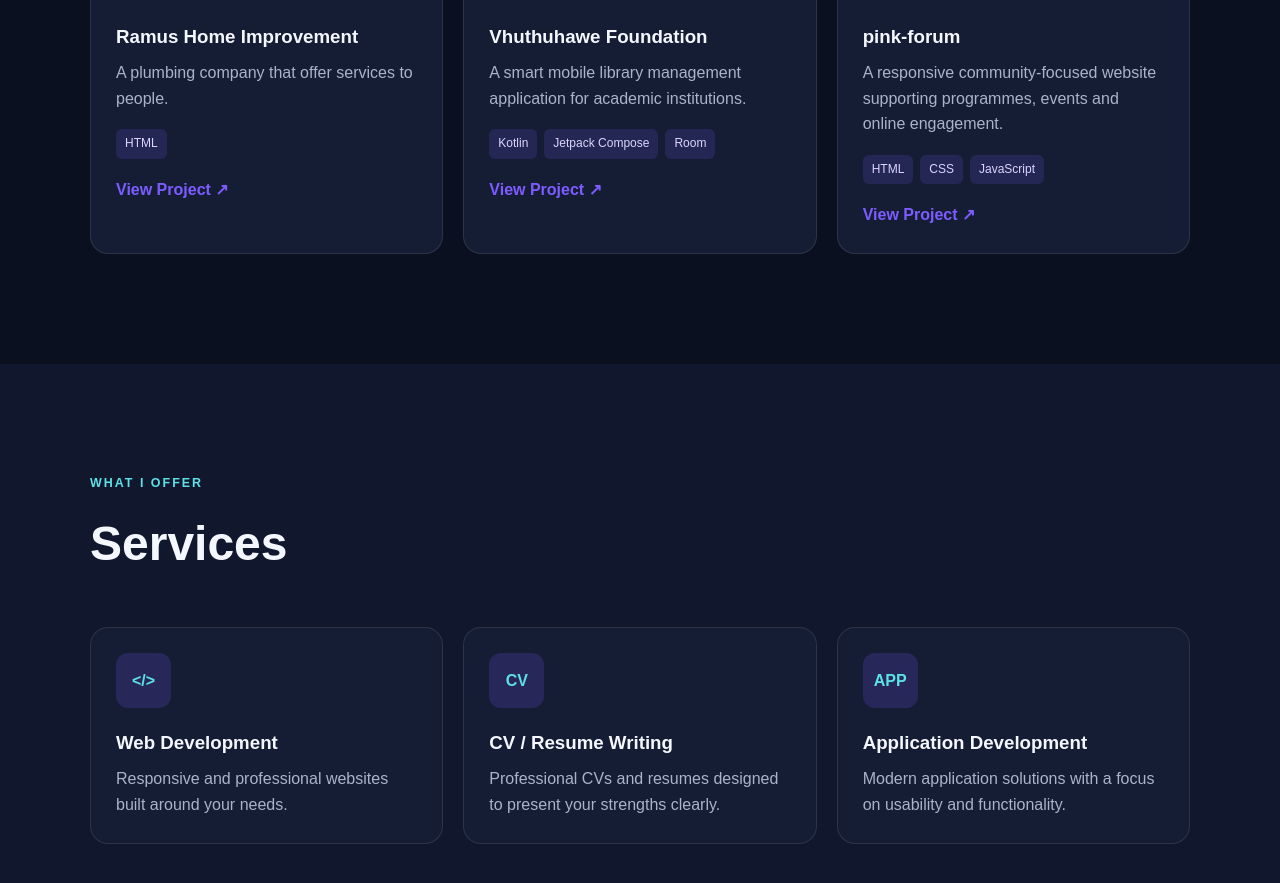
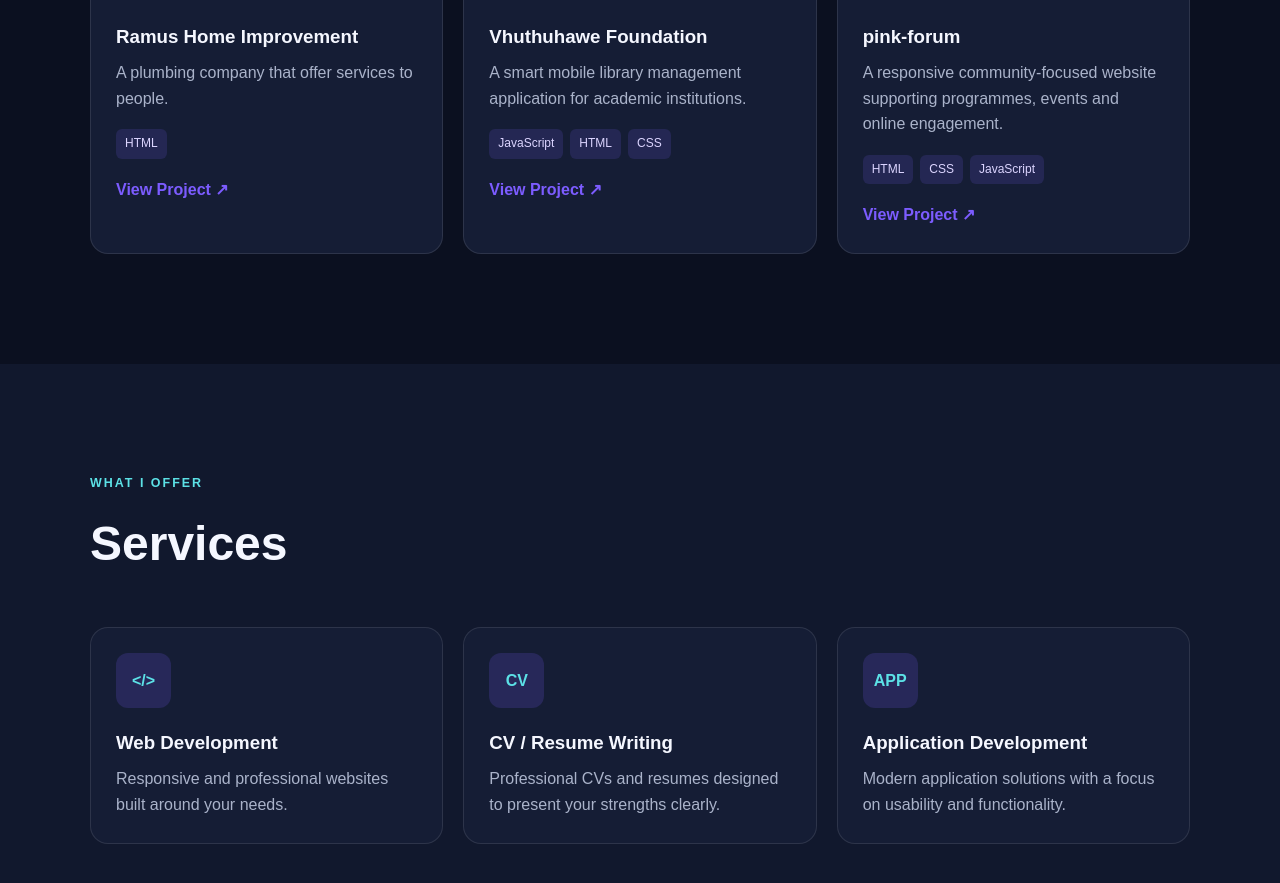
Before and after one commit to Vhuyie/Kinglee_portfolio, a plain HTML site: page index.html in a window 1280 px wide. Shown: the part 2688-3571 px from the top of the page. Drawn offline with Linux system fonts and the light colour scheme.

Commit message:
Update index.html

```diff
--- a/index.html
+++ b/index.html
@@ -143,7 +143,7 @@
                         <h3>Vhuthuhawe Foundation</h3>
                         <p>A smart mobile library management application for academic institutions.</p>
                         <div class="tags">
-                            <span>Kotlin</span><span>Jetpack Compose</span><span>Room</span>
+                            <span>JavaScript</span><span>HTML</span><span>CSS</span>
                         </div>
 
                         <div class="project-links">
```
